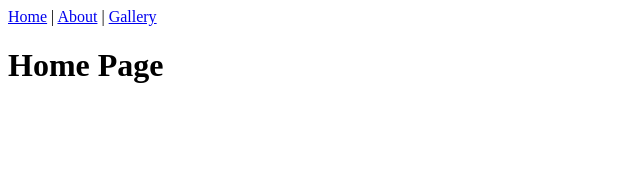
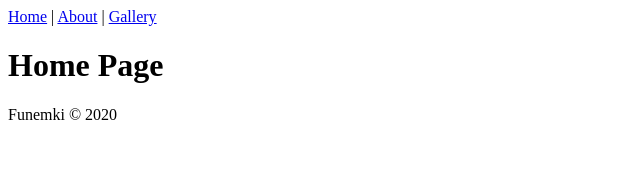
Before and after one commit to michalswiatlowski/online-shop, a Vue app in the folder client/: page / in a window 1280 px wide. Shown: the top 174 px of the page, without its empty margins (0-640 px from the left). Built offline with nearby package versions, Linux system fonts and the light colour scheme.

Commit message:
Add basic header and footer component

```diff
--- a/client/src/App.vue
+++ b/client/src/App.vue
@@ -1,11 +1,20 @@
 <template>
-  <div id="nav">
-    <router-link to="/">Home</router-link> | <router-link to="/about">About</router-link> |
-    <router-link to="/products">Gallery</router-link>
-    <router-view />
+  <div>
+    <HeaderComponent></HeaderComponent>
+    <FooterComponent></FooterComponent>
   </div>
 </template>
 
-<script></script>
+<script>
+import HeaderComponent from './components/HeaderComponent.vue';
+import FooterComponent from './components/FooterComponent.vue';
+
+export default {
+  components: {
+    HeaderComponent,
+    FooterComponent,
+  },
+};
+</script>
 
 <style></style>
--- /dev/null
+++ b/client/src/components/FooterComponent.vue
@@ -0,0 +1,17 @@
+<template>
+  <footer>
+    <div>
+      Funemki &copy; 2020
+    </div>
+  </footer>
+</template>
+
+<script>
+export default {
+
+}
+</script>
+
+<style>
+
+</style>
--- /dev/null
+++ b/client/src/components/HeaderComponent.vue
@@ -0,0 +1,17 @@
+<template>
+  <div id="nav">
+    <router-link to="/">Home</router-link> | <router-link to="/about">About</router-link> |
+    <router-link to="/products">Gallery</router-link>
+    <router-view />
+  </div>
+</template>
+
+<script>
+export default {
+
+}
+</script>
+
+<style>
+
+</style>
```
